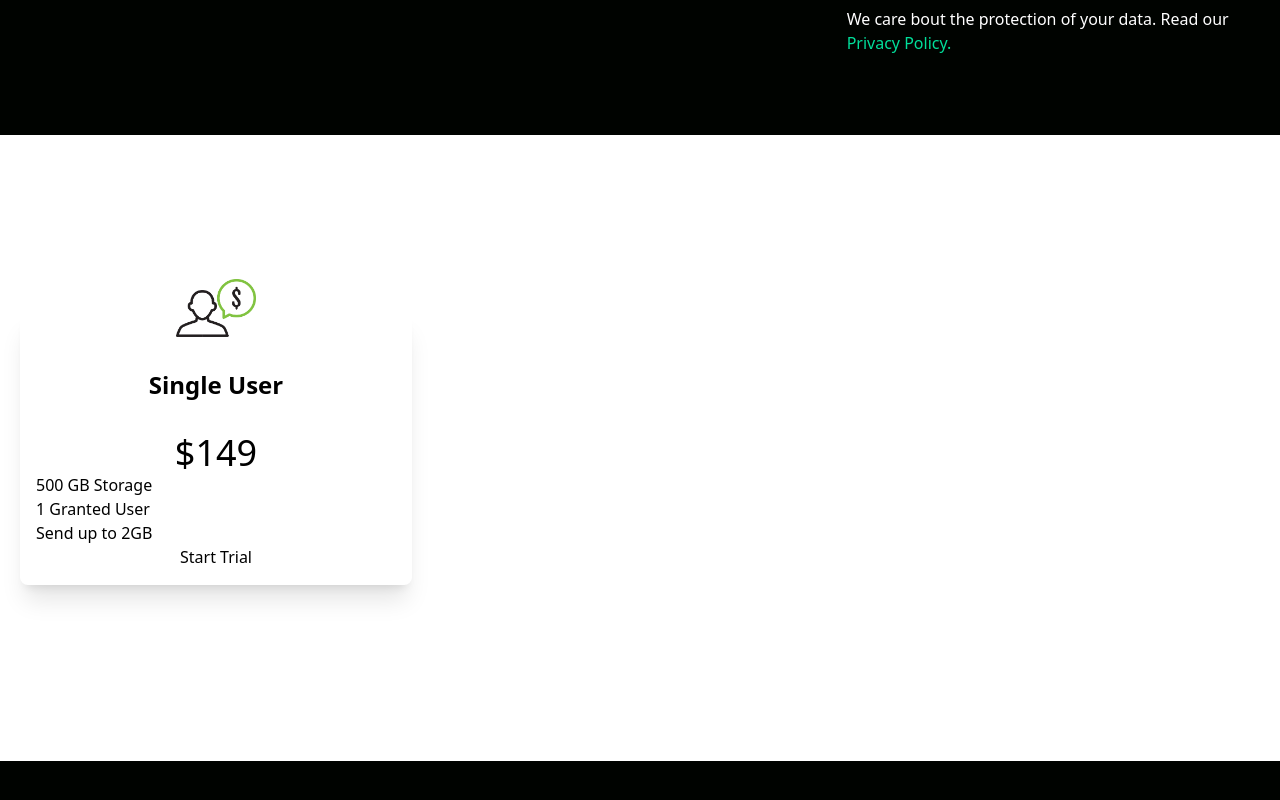
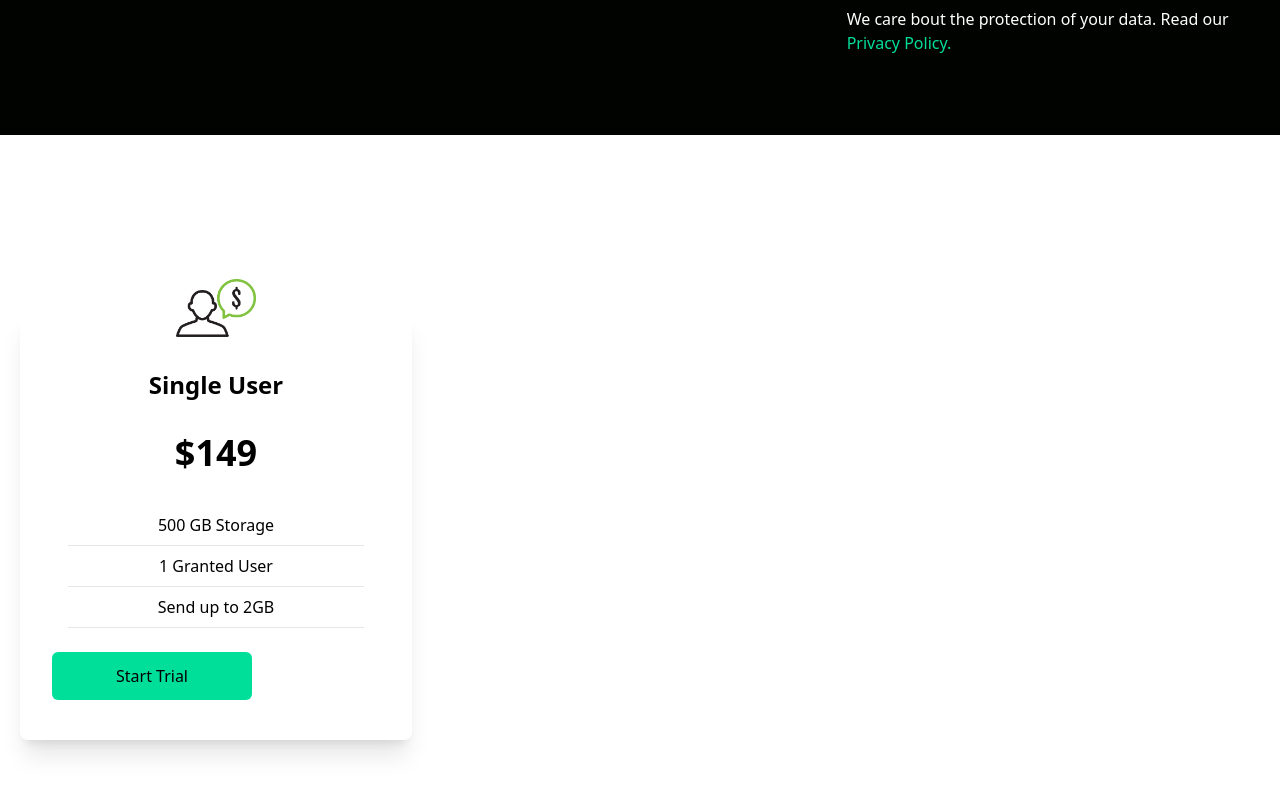
Before and after one commit to tiagoc0sta/data-finance-yt, a React (Create React App) app: page / in a window 1280 px wide. Shown: the part 1642-2442 px from the top of the page. Before the commit the page ends 2403 px from the top, so only its background shows below. Built offline with nearby package versions, Linux system fonts and the light colour scheme.

Commit message:
editting cards

```diff
--- a/src/components/Cards.jsx
+++ b/src/components/Cards.jsx
@@ -10,13 +10,13 @@ function Cards() {
         <div className='w-full shadow-xl flex flex-col p-4 my-4 rounded-lg hover:scale-105 duration-300'>
           <img className='w-20 mx-auto mt-[-3rem] bg-white' src={Single} alt="/" />
           <h2 className='text-2xl font-bold text-center py-8'>Single User</h2>
-          <p className='text-center text-4xl'>$149</p>
-          <div>
-            <p>500 GB Storage</p>
-            <p>1 Granted User</p>
-            <p>Send up to 2GB</p>
+          <p className='text-center text-4xl font-bold'>$149</p>
+          <div className='text-center font-medium'>
+            <p className='py-2 border-b mx-8 mt-8'>500 GB Storage</p>
+            <p className='py-2 border-b mx-8'>1 Granted User</p>
+            <p className='py-2 border-b mx-8'>Send up to 2GB</p>
           </div>
-          <button>Start Trial</button>
+          <button className='bg-[#00df9a] text-black rounded-md font-medium w-[200px] ml-4 my-6 px-6 py-3'>Start Trial</button>
         </div>
       </div>
     </div>
```
